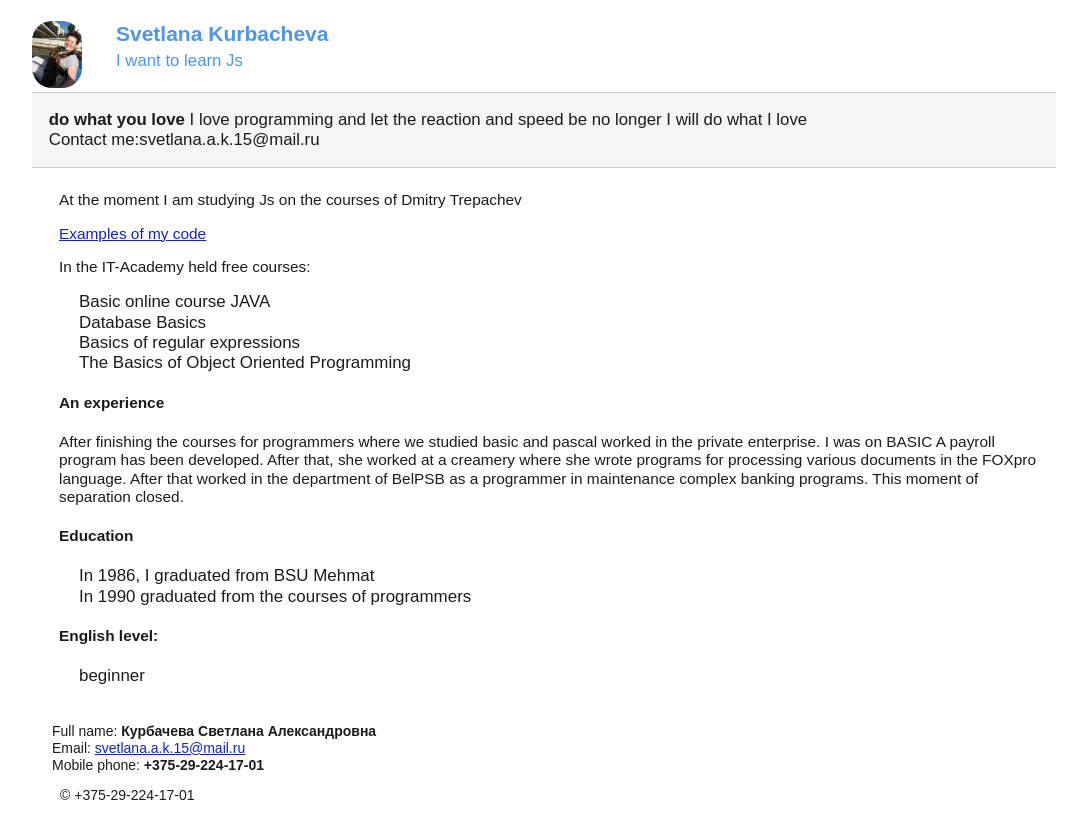
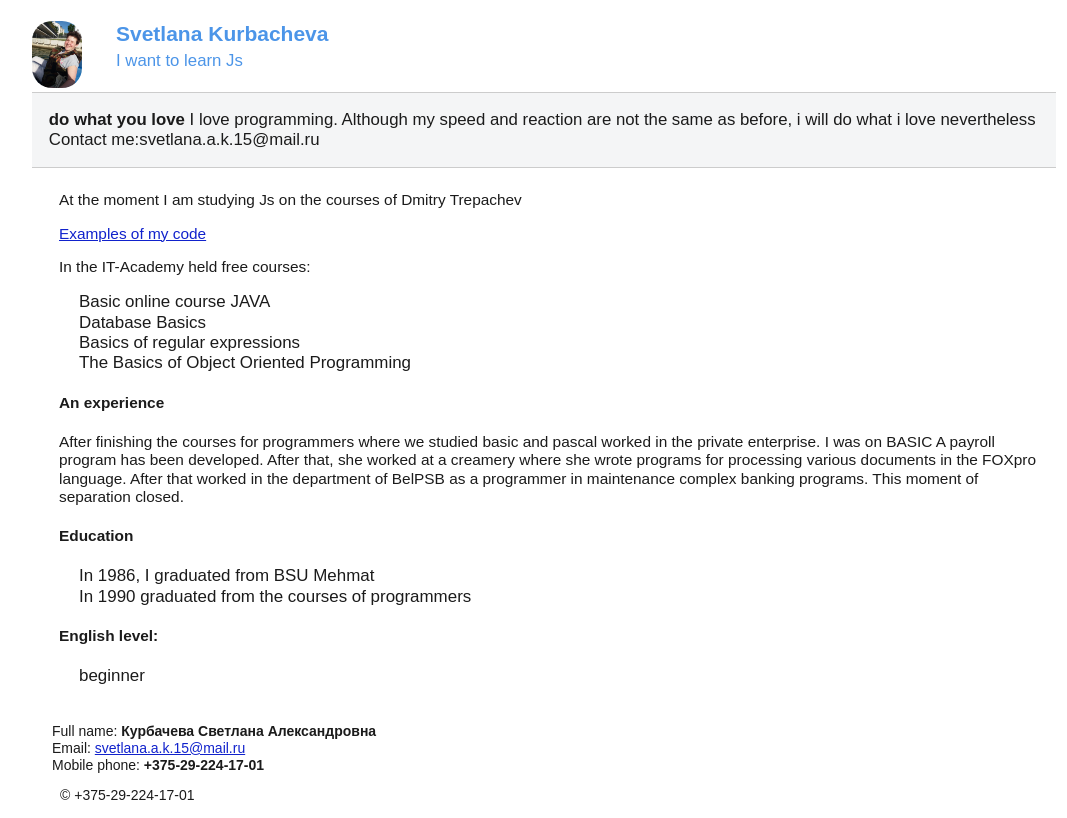
Before and after one commit to tSvetlanak/rsschool-codejam1-cv, a plain HTML site: page index.html in a window 1280 px wide. Shown: the whole page, without its empty margins (96-1163 px from the left). Drawn offline with Linux system fonts and the light colour scheme.

Commit message:
portfolio

```diff
--- a/index.html
+++ b/index.html
@@ -14,7 +14,9 @@
 
     <div class="container">
       <div class="aaa">
-        <strong>do what you love </strong>I love programming and let the reaction and speed be no longer I will do what I love <br> Contact me:svetlana.a.k.15@mail.ru
+        <strong>do what you love </strong>I love programming. Although my
+		speed and reaction are not the same as before, i will
+		do what i love nevertheless <br> Contact me:svetlana.a.k.15@mail.ru
       </div>
       <div class="content">
         <ul>
```
